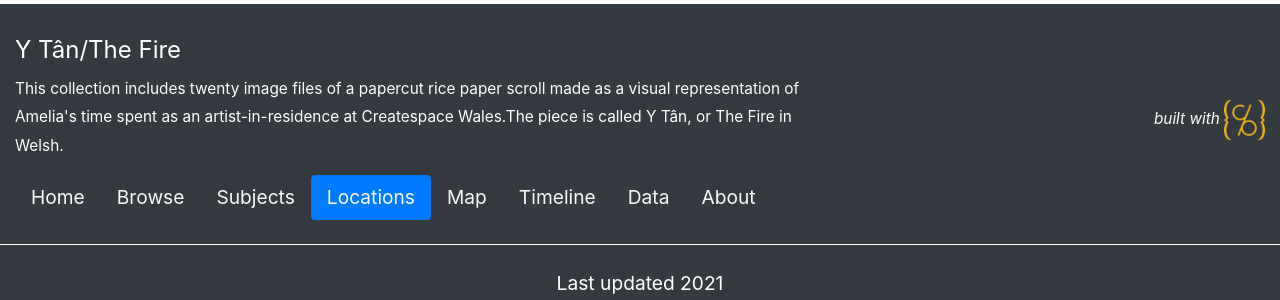
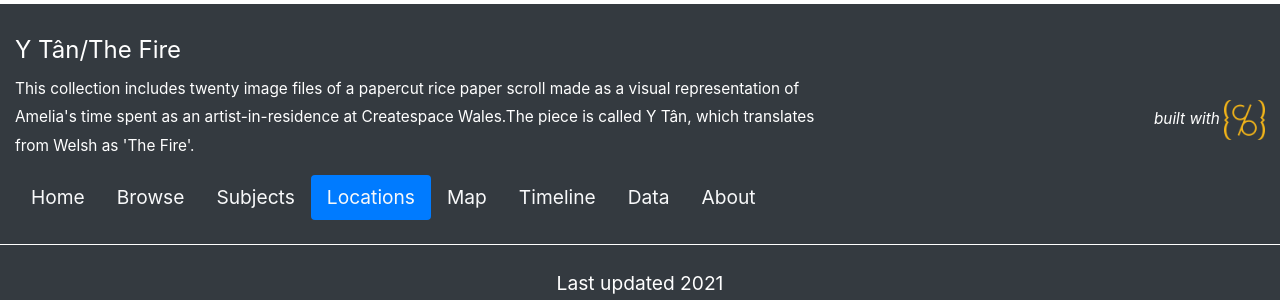
Before and after one commit to aeldridge26/Y-T-n-The-Fire, a Jekyll site: the page built from pages/locations.md, in a window 1280 px wide. Shown: the part 690-990 px from the top of the page. Built offline with Jekyll 4.4.1, drawn with Linux system fonts in a browser that asks for light colours.

Commit message:
Update _config.yml

```diff
--- a/_config.yml
+++ b/_config.yml
@@ -25,7 +25,7 @@ title: Y Tân/The Fire
 tagline: Images of a papercut rice paper scroll representing Amelia's adventures in the wilds of Wales
 # description appears in meta tags and other locations
 # this description might appear in search result lists, keep around 160 characters max
-description: "This collection includes twenty image files of a papercut rice paper scroll made as a visual representation of Amelia's time spent as an artist-in-residence at Createspace Wales.The piece is called Y Tân, or The Fire in Welsh."
+description: "This collection includes twenty image files of a papercut rice paper scroll made as a visual representation of Amelia's time spent as an artist-in-residence at Createspace Wales.The piece is called Y Tân, which translates from Welsh as 'The Fire'."
 # creator of the digital collection, to appear in meta tags; we typically use our GitHub usernames but feel free to just use your name
 author: Amelia Eldridge
 
```
